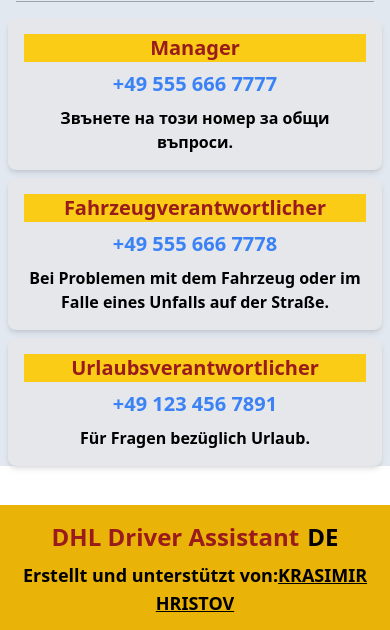
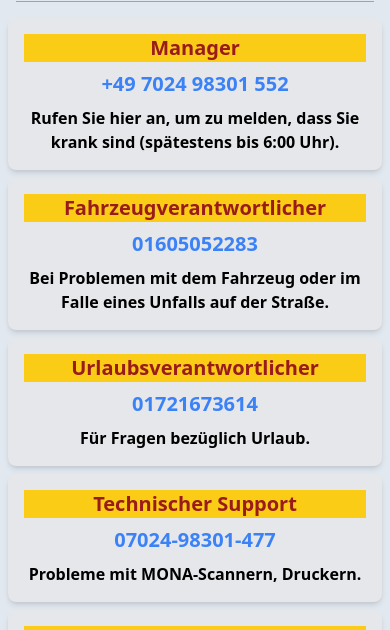
Before and after one commit to Krasimir-Hristov/DHL-Driver-Assitant-Dev, a React (Vite) app in the folder frontend/: page /phones/kircheim in a window 390 px wide. Shown: the part 211-841 px from the top of the page. Built offline with nearby package versions, Linux system fonts and the light colour scheme.

Commit message:
refactor: Update phone details with new complaints number

```diff
--- a/frontend/src/components/PhonesDetails.tsx
+++ b/frontend/src/components/PhonesDetails.tsx
@@ -68,18 +68,38 @@
       telephones: [
         {
           name: `${t('manager')}`,
-          number: '+49 987 654 3210',
-          info: 'Звънете на този номер за общи въпроси.',
+          number: '+49 7024 98301 552',
+          info: `${t('managerDesc')}`,
         },
         {
           name: `${t('carsManager')}`,
-          number: '+49 987 654 3211',
+          number: '01605052283',
           info: `${t('carsManagerDesc')}`,
         },
         {
           name: `${t('holidayManager')}`,
+          number: '01721673614',
+          info: `${t('holidayManagerDesc')}`,
+        },
+        {
+          name: `${t('technicalSupport')}`,
+          number: '07024-98301-477',
+          info: `${t('technicalSupportDesc')}`,
+        },
+        {
+          name: `${t('warehouseManager')}`,
           number: '+49 123 456 7891',
-          info: `${t('holidayManagerDesc')}`,
+          info: `${t('warehouseManagerDesc')}`,
+        },
+        {
+          name: `${t('checkOut')}`,
+          number: '+49 123 456 7891',
+          info: `${t('cheOutDesc')}`,
+        },
+        {
+          name: `${t('complaints')}`,
+          number: '07024-98301-477',
+          info: `${t('complaintsDesc')}`,
         },
       ],
     },
@@ -89,18 +109,38 @@
       telephones: [
         {
           name: `${t('manager')}`,
-          number: '+49 555 666 7777',
-          info: 'Звънете на този номер за общи въпроси.',
+          number: '+49 7024 98301 552',
+          info: `${t('managerDesc')}`,
         },
         {
           name: `${t('carsManager')}`,
-          number: '+49 555 666 7778',
+          number: '01605052283',
           info: `${t('carsManagerDesc')}`,
         },
         {
           name: `${t('holidayManager')}`,
+          number: '01721673614',
+          info: `${t('holidayManagerDesc')}`,
+        },
+        {
+          name: `${t('technicalSupport')}`,
+          number: '07024-98301-477',
+          info: `${t('technicalSupportDesc')}`,
+        },
+        {
+          name: `${t('warehouseManager')}`,
           number: '+49 123 456 7891',
-          info: `${t('holidayManagerDesc')}`,
+          info: `${t('warehouseManagerDesc')}`,
+        },
+        {
+          name: `${t('checkOut')}`,
+          number: '+49 123 456 7891',
+          info: `${t('cheOutDesc')}`,
+        },
+        {
+          name: `${t('complaints')}`,
+          number: '07024-98301-477',
+          info: `${t('complaintsDesc')}`,
         },
       ],
     },
```
